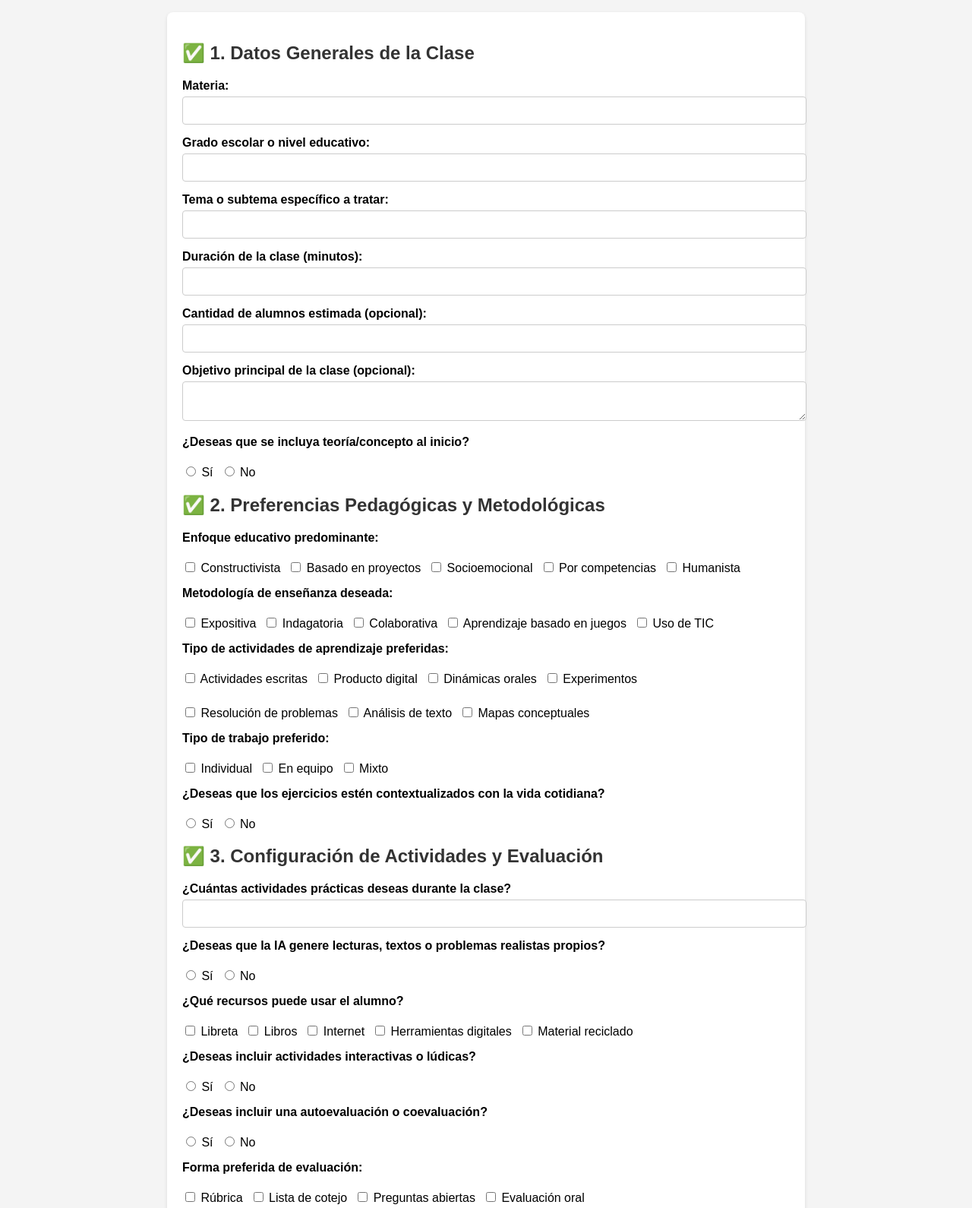
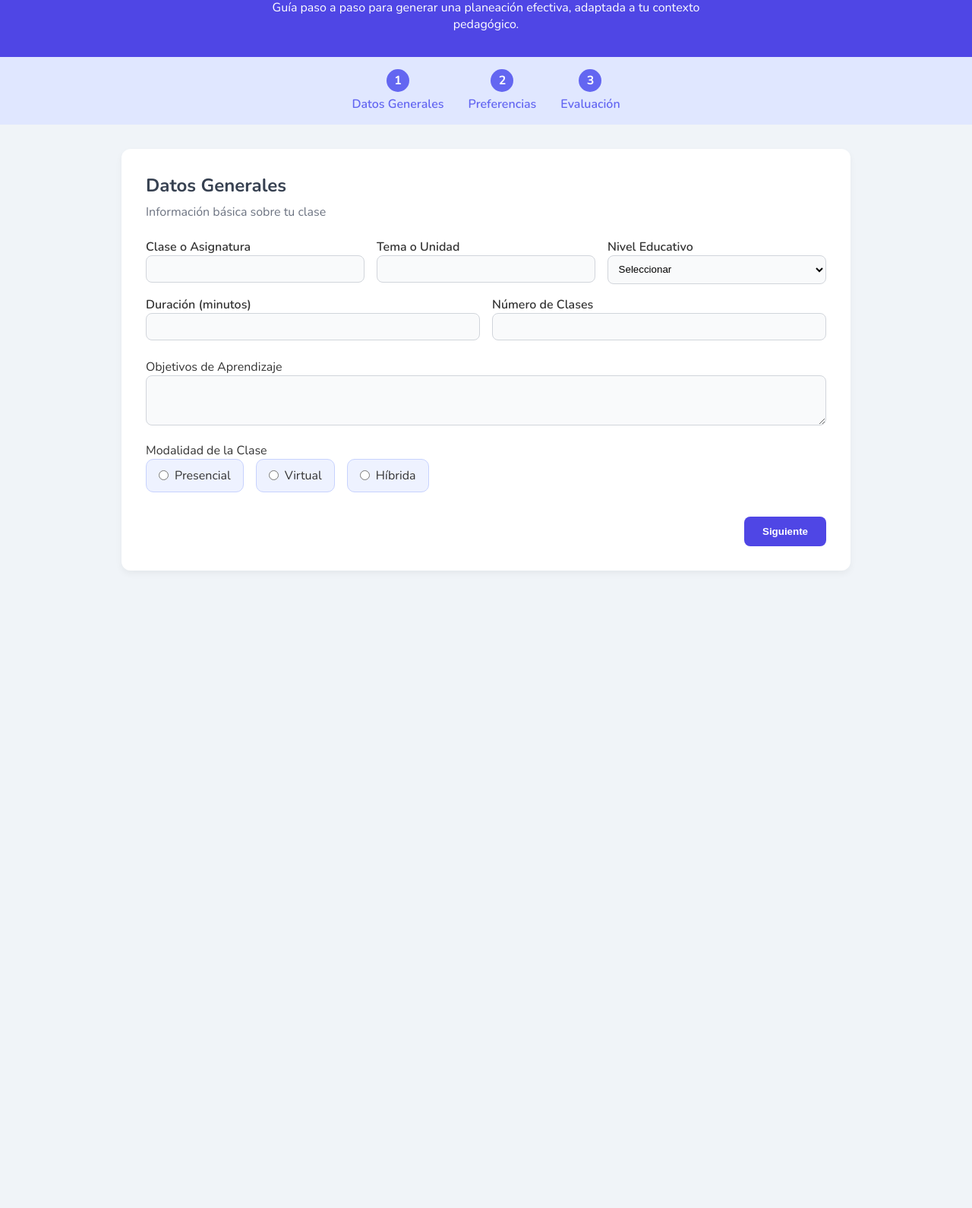
Before and after one commit to RafaelMenchaca/planeacion-docente-ia, a plain HTML site: page planeacion.html in a window 1280 px wide. Shown: the part 84-1674 px from the top of the page at 76% size. After the commit the page ends 867 px from the top, so only its background shows below. Drawn offline with nearby package versions, Linux system fonts and the light colour scheme.

Commit message:
se agrega la palenacion de iram donde tendremos que modificar algunas cosas del diseño

```diff
--- a/css/planeacion.css
+++ b/css/planeacion.css
@@ -1,101 +1,155 @@
+
+* {
+    margin: 0;
+    padding: 0;
+    box-sizing: border-box;
+}
+
 body {
-  font-family: "Segoe UI", Tahoma, Geneva, Verdana, sans-serif;
-  margin: 0;
-  padding: 2rem;
+    font-family: 'Nunito', sans-serif;
     background-color: #f0f4f8;
     color: #333;
 }
 
-h1 {
-  color: #1a73e8;
+header {
+    background-color: #4f46e5;
+    color: white;
+    padding: 2rem 1rem;
     text-align: center;
-  margin-bottom: 2rem;
 }
 
-form {
+header h1 {
+    font-size: 2rem;
+    margin-bottom: 0.5rem;
+}
+
+header p {
+    font-size: 1rem;
+    max-width: 600px;
+    margin: 0 auto;
+}
+
+.steps {
+    display: flex;
+    justify-content: center;
+    background-color: #e0e7ff;
+    padding: 1rem 0;
+    gap: 2rem;
+}
+
+.step {
+    display: flex;
+    flex-direction: column;
+    align-items: center;
+    color: #6366f1;
+    font-weight: 600;
+}
+
+.step span {
+    background-color: #6366f1;
+    color: white;
+    width: 30px;
+    height: 30px;
+    display: flex;
+    justify-content: center;
+    align-items: center;
+    border-radius: 50%;
+    margin-bottom: 0.3rem;
+    font-weight: bold;
+}
+
+.tab {
+    display: none;
+    background-color: white;
     max-width: 960px;
-  margin: auto;
-  background: #ffffff;
+    margin: 2rem auto;
     padding: 2rem;
     border-radius: 12px;
     box-shadow: 0 4px 10px rgba(0, 0, 0, 0.05);
 }
 
-fieldset {
-  border: 1px solid #dfe1e5;
-  padding: 1.5rem;
-  border-radius: 8px;
-  margin-bottom: 2rem;
-  background-color: #f9fbfd;
+.tab.active {
+    display: block;
 }
 
-legend {
-  font-weight: 600;
-  font-size: 1.1rem;
-  color: #202124;
-  padding: 0 0.5rem;
+h2 {
+    color: #374151;
+    font-size: 1.5rem;
+    margin-bottom: 0.5rem;
 }
 
-label {
-  display: block;
-  margin-top: 1rem;
-  font-weight: 500;
-  color: #5f6368;
+p.description {
+    color: #6b7280;
+    margin-bottom: 1.5rem;
+}
+
+.form-group {
+    display: flex;
+    flex-wrap: wrap;
+    gap: 1rem;
+    margin-bottom: 1.5rem;
+}
+
+.form-group label {
+    flex: 1 1 260px;
+    font-weight: 600;
 }
 
 input[type="text"],
-input[type="number"],
-textarea,
-select {
+select,
+textarea {
     width: 100%;
     padding: 0.6rem;
-  margin-top: 0.3rem;
-  border: 1px solid #dadce0;
-  border-radius: 6px;
-  font-size: 1rem;
-  transition: border-color 0.3s ease;
+    border: 1px solid #d1d5db;
+    border-radius: 8px;
+    background-color: #f9fafb;
 }
 
-input:focus,
-textarea:focus,
-select:focus {
-  border-color: #1a73e8;
-  outline: none;
+.checkbox-group,
+.radio-group {
+    display: flex;
+    flex-wrap: wrap;
+    gap: 1rem;
+    margin-bottom: 1rem;
 }
 
-.checkbox-group {
+.checkbox-group label,
+.radio-group label {
+    background-color: #eef2ff;
+    padding: 0.6rem 1rem;
+    border-radius: 10px;
+    border: 1px solid #c7d2fe;
+    cursor: pointer;
     display: flex;
-  flex-wrap: wrap;
+    align-items: center;
     gap: 0.5rem;
+}
+
+.range-labels {
+    display: flex;
+    justify-content: space-between;
+    font-size: 0.85rem;
+    color: #6b7280;
     margin-top: 0.5rem;
 }
 
-.checkbox-group label {
+.nav-buttons {
     display: flex;
-  align-items: center;
-  gap: 0.5rem;
-  width: calc(50% - 1rem);
-  background-color: #e8f0fe;
-  padding: 0.4rem 0.6rem;
-  border-radius: 5px;
-  font-size: 0.95rem;
+    justify-content: flex-end;
+    gap: 1rem;
+    margin-top: 2rem;
+}
+
+button {
+    background-color: #4f46e5;
+    color: white;
+    padding: 0.75rem 1.5rem;
+    border: none;
+    border-radius: 8px;
+    font-weight: 600;
     cursor: pointer;
 }
 
-button {
-  display: block;
-  width: 100%;
-  padding: 0.8rem;
-  background-color: #1a73e8;
-  color: white;
-  border: none;
-  border-radius: 8px;
-  font-size: 1.1rem;
-  font-weight: 600;
-  cursor: pointer;
-  transition: background-color 0.3s ease;
+button:hover {
+    background-color: #4338ca;
 }
-
-button:hover {
-  background-color: #1669c1;
-}
--- a/planeacion.html
+++ b/planeacion.html
@@ -1,251 +1,160 @@
 <!DOCTYPE html>
 <html lang="es">
 <head>
-  <link rel="=stylesheet" href="css/planeacion.css">
   <meta charset="UTF-8" />
-  <meta name="viewport" content="width=device-width, initial-scale=1.0" />
-  <title>Generador de Clases Docentes</title>
-  <style>
-    body {
-      font-family: Arial, sans-serif;
-      background-color: #f4f4f4;
-      margin: 0;
-      padding: 20px;
-    }
-    h1, h2 {
-      color: #333;
-    }
-    form {
-      background-color: #fff;
-      padding: 20px;
-      border-radius: 8px;
-      box-shadow: 0 2px 5px rgba(0,0,0,0.1);
-      max-width: 800px;
-      margin: auto;
-    }
-    label {
-      display: block;
-      margin-top: 15px;
-      font-weight: bold;
-    }
-    input[type="text"], input[type="number"], textarea, select {
-      width: 100%;
-      padding: 10px;
-      margin-top: 5px;
-      border: 1px solid #ccc;
-      border-radius: 4px;
-    }
-    .checkbox-group, .radio-group {
-      display: flex;
-      flex-wrap: wrap;
-      gap: 10px;
-      margin-top: 5px;
-    }
-    .checkbox-group label, .radio-group label {
-      font-weight: normal;
-    }
-    button {
-      margin-top: 20px;
-      padding: 10px 20px;
-      background-color: #28a745;
-      color: #fff;
-      border: none;
-      border-radius: 5px;
-      cursor: pointer;
-    }
-    button:hover {
-      background-color: #218838;
-    }
-  </style>
+  <meta name="viewport" content="width=device-width, initial-scale=1.0">
+  <title>Planificación Escolar</title>
+  <link href="https://fonts.googleapis.com/css2?family=Nunito:wght@400;600;700&display=swap" rel="stylesheet">
+  <link rel="stylesheet" href="./css/planeacion.css">
 </head>
 <body>
-  <h1>Generador de Planeación de Clases</h1>
-  <form id="formulario-planeacion">
-    <h2>✅ 1. Datos Generales de la Clase</h2>
 
-    <label>Materia:</label>
-    <input type="text" name="materia" />
+  <header>
+    <h1>Planificación Escolar Asistida</h1>
+    <p>Guía paso a paso para generar una planeación efectiva, adaptada a tu contexto pedagógico.</p>
+  </header>
 
-    <label>Grado escolar o nivel educativo:</label>
-    <input type="text" name="nivel" />
+  <div class="steps">
+    <div class="step"><span>1</span>Datos Generales</div>
+    <div class="step"><span>2</span>Preferencias</div>
+    <div class="step"><span>3</span>Evaluación</div>
+  </div>
 
-    <label>Tema o subtema específico a tratar:</label>
-    <input type="text" name="tema" />
+  <form id="wizardForm">
 
-    <label>Duración de la clase (minutos):</label>
-    <input type="number" name="duracion" />
-
-    <label>Cantidad de alumnos estimada (opcional):</label>
-    <input type="number" name="alumnos" />
-
-    <label>Objetivo principal de la clase (opcional):</label>
-    <textarea name="objetivo"></textarea>
-
-    <label>¿Deseas que se incluya teoría/concepto al inicio?</label>
-    <div class="radio-group">
-      <label><input type="radio" name="teoria" value="Sí" /> Sí</label>
-      <label><input type="radio" name="teoria" value="No" /> No</label>
+    <div class="tab active" id="tab1">
+      <h2>Datos Generales</h2>
+      <p class="description">Información básica sobre tu clase</p>
+      <div class="form-group">
+        <label>Clase o Asignatura<br><input type="text" /></label>
+        <label>Tema o Unidad<br><input type="text" /></label>
+        <label>Nivel Educativo<br>
+          <select>
+            <option>Seleccionar</option>
+            <option>Preescolar</option>
+            <option>Primaria Grado 1°</option>
+            <option>Primaria Grado 2°</option>
+            <option>Primaria Grado 3°</option>
+            <option>Primaria Grado 4°</option>
+            <option>Primaria Grado 5°</option>
+            <option>Primaria Grado 6°</option>
+            <option>Secundaria  Grado 1°</option>
+            <option>Secundaria  Grado 2°</option>
+            <option>Secundaria  Grado 3°</option>
+            <option>Preparatoria semestre 1° </option>
+            <option>Preparatoria semestre 2° </option>
+            <option>Preparatoria semestre 3° </option>
+            <option>Preparatoria semestre 4° </option>
+            <option>Preparatoria semestre 5° </option>
+            <option>Preparatoria semestre 6° </option>
+            <option>Universidad</option>
+          </select>
+        </label>
+        <label>Duración (minutos)<br><input type="text" /></label>
+        <label>Número de Clases<br><input type="text" /></label>
+      </div>
+      <label>Objetivos de Aprendizaje<br><textarea rows="3"></textarea></label>
+      <p style="margin-top: 1rem;">Modalidad de la Clase</p>
+      <div class="radio-group">
+        <label><input type="radio" name="modalidad"> Presencial</label>
+        <label><input type="radio" name="modalidad"> Virtual</label>
+        <label><input type="radio" name="modalidad"> Híbrida</label>
+      </div>
+      <div class="nav-buttons">
+        <button type="button" onclick="nextTab(1)">Siguiente</button>
+      </div>
     </div>
 
-    <h2>✅ 2. Preferencias Pedagógicas y Metodológicas</h2>
-
-    <label>Enfoque educativo predominante:</label>
-    <div class="checkbox-group">
-      <label><input type="checkbox" name="enfoque" value="Constructivista" /> Constructivista</label>
-      <label><input type="checkbox" name="enfoque" value="Basado en proyectos" /> Basado en proyectos</label>
-      <label><input type="checkbox" name="enfoque" value="Socioemocional" /> Socioemocional</label>
-      <label><input type="checkbox" name="enfoque" value="Por competencias" /> Por competencias</label>
-      <label><input type="checkbox" name="enfoque" value="Humanista" /> Humanista</label>
+    <div class="tab" id="tab2">
+      <h2>Preferencias Pedagógicas</h2>
+      <p class="description">Metodologías, estilos y tecnología</p>
+      <div class="checkbox-group">
+        <label><input type="checkbox"> Constructivismo</label>
+        <label><input type="checkbox"> Aprendizaje Significativo</label>
+        <label><input type="checkbox"> Colaborativo</label>
+        <label><input type="checkbox"> Aula Invertida</label>
+      </div>
+      <div class="checkbox-group">
+        <label><input type="checkbox"> Pensamiento Crítico</label>
+        <label><input type="checkbox"> Creatividad</label>
+        <label><input type="checkbox"> Comunicación</label>
+        <label><input type="checkbox"> Alfabetización Digital</label>
+      </div  class="tab" id="tab2">
+      <p class="description">Estilo de Aprendizaje Preferido</p>
+      <div class="checkbox-group">
+       <label><input type="checkbox" />Actividades Escritas</label>
+       <label><input type="checkbox" />Producto Digital</label>
+       <label><input type="checkbox" />Dinamicas Orales</label>
+       <label><input type="checkbox" />Experimentos</label>
+       <label><input type="checkbox" />Resolucion De Problemas</label>
+       <label><input type="checkbox" />Analisis De Texto</label>
+       <label><input type="checkbox" />Organizadores Graficos</label>
+      </div>
+      <label>Consideraciones Especiales<br><textarea rows="2"></textarea></label>
+      <div class="nav-buttons">
+        <button type="button" onclick="nextTab(-1)">Anterior</button>
+        <button type="button" onclick="nextTab(1)">Siguiente</button>
+      </div>
     </div>
 
-    <label>Metodología de enseñanza deseada:</label>
-    <div class="checkbox-group">
-      <label><input type="checkbox" name="metodologia" value="Expositiva" /> Expositiva</label>
-      <label><input type="checkbox" name="metodologia" value="Indagatoria" /> Indagatoria</label>
-      <label><input type="checkbox" name="metodologia" value="Colaborativa" /> Colaborativa</label>
-      <label><input type="checkbox" name="metodologia" value="Juegos" /> Aprendizaje basado en juegos</label>
-      <label><input type="checkbox" name="metodologia" value="TIC" /> Uso de TIC</label>
+    <div class="tab" id="tab3">
+      <h2>Configuracion De Actividades</h2>
+      <p class="description">Estructura De La Clase</p>
+      <div class="checkbox-group">
+        <label><input type="checkbox" checked> Inicio Motivador</label>
+        <label><input type="checkbox" checked> Desarrollo de Contenido</label>
+        <label><input type="checkbox" checked> Práctica Guiada</label>
+        <label><input type="checkbox" checked> Práctica independiente</label>
+        <label><input type="checkbox" checked> Cierre Reflexivo</label>
+      </div>
+      <p class="description">Metodos De Evaluacion</p>
+      <div class="checkbox-group">
+        <label><input type="checkbox"> Evalucion Formativa</label>
+        <label><input type="checkbox"> Evaluacion Sumativa</label>
+        <label><input type="checkbox"> Autoevaluacion</label>
+        <label><input type="checkbox"> Coevaluacion</label>
+      </div>
+      <p class="description">Tipos De Actividades</p>
+      <div class="checkbox-group">
+        <label><input type="checkbox"> Exposicion</label>
+        <label><input type="checkbox"> Debate o Discucion</label>
+        <label><input type="checkbox"> Trabajo En equipo</label>
+        <label><input type="checkbox"> Investigacion</label>
+        <label><input type="checkbox"> Juego Educativo</label>
+        <label><input type="checkbox"> Proyecto</label>
+      </div>
+      <p class="description">Recursos Necesarios</p>
+      <div class="checkbox-group">
+        <label><input type="checkbox"> Presentación Digital</label>
+        <label><input type="checkbox"> Material Impreso</label>
+        <label><input type="checkbox"> Videos</label>
+        <label><input type="checkbox"> Apps Educativas</label>
+        <label><input type="checkbox"> Material Manupulativos</label>
+      </div>
+      <div class="nav-buttons">
+        <button type="button" onclick="nextTab(-1)">Anterior</button>
+        <button type="submit">Finalizar</button>
+      </div>
     </div>
 
-    <label>Tipo de actividades de aprendizaje preferidas:</label>
-    <div class="checkbox-group">
-      <label><input type="checkbox" name="actividades" value="Escritas" /> Actividades escritas</label>
-      <label><input type="checkbox" name="actividades" value="Producto digital" /> Producto digital</label>
-      <label><input type="checkbox" name="actividades" value="Dinámicas orales" /> Dinámicas orales</label>
-      <label><input type="checkbox" name="actividades" value="Experimentos" /> Experimentos</label>
-      <label><input type="checkbox" name="actividades" value="Problemas" /> Resolución de problemas</label>
-      <label><input type="checkbox" name="actividades" value="Análisis de texto" /> Análisis de texto</label>
-      <label><input type="checkbox" name="actividades" value="Mapas conceptuales" /> Mapas conceptuales</label>
-    </div>
+  </form>
 
-    <label>Tipo de trabajo preferido:</label>
-    <div class="checkbox-group">
-      <label><input type="checkbox" name="trabajo" value="Individual" /> Individual</label>
-      <label><input type="checkbox" name="trabajo" value="Equipo" /> En equipo</label>
-      <label><input type="checkbox" name="trabajo" value="Mixto" /> Mixto</label>
-    </div>
+  <script>
+    let currentTab = 1;
 
-    <label>¿Deseas que los ejercicios estén contextualizados con la vida cotidiana?</label>
-    <div class="radio-group">
-      <label><input type="radio" name="contexto" value="Sí" /> Sí</label>
-      <label><input type="radio" name="contexto" value="No" /> No</label>
-    </div>
+    function nextTab(step) {
+      const tabs = document.querySelectorAll(".tab");
+      const steps = document.querySelectorAll(".step");
 
-    <h2>✅ 3. Configuración de Actividades y Evaluación</h2>
+      tabs[currentTab - 1].classList.remove("active");
+      steps[currentTab - 1].classList.remove("active");
 
-    <label>¿Cuántas actividades prácticas deseas durante la clase?</label>
-    <input type="number" name="actividades_practicas" />
+      currentTab += step;
 
-    <label>¿Deseas que la IA genere lecturas, textos o problemas realistas propios?</label>
-    <div class="radio-group">
-      <label><input type="radio" name="lecturas_ia" value="Sí" /> Sí</label>
-      <label><input type="radio" name="lecturas_ia" value="No" /> No</label>
-    </div>
-
-    <label>¿Qué recursos puede usar el alumno?</label>
-    <div class="checkbox-group">
-      <label><input type="checkbox" name="recursos" value="Libreta" /> Libreta</label>
-      <label><input type="checkbox" name="recursos" value="Libros" /> Libros</label>
-      <label><input type="checkbox" name="recursos" value="Internet" /> Internet</label>
-      <label><input type="checkbox" name="recursos" value="Herramientas digitales" /> Herramientas digitales</label>
-      <label><input type="checkbox" name="recursos" value="Material reciclado" /> Material reciclado</label>
-    </div>
-
-    <label>¿Deseas incluir actividades interactivas o lúdicas?</label>
-    <div class="radio-group">
-      <label><input type="radio" name="ludicas" value="Sí" /> Sí</label>
-      <label><input type="radio" name="ludicas" value="No" /> No</label>
-    </div>
-
-    <label>¿Deseas incluir una autoevaluación o coevaluación?</label>
-    <div class="radio-group">
-      <label><input type="radio" name="auto_coeval" value="Sí" /> Sí</label>
-      <label><input type="radio" name="auto_coeval" value="No" /> No</label>
-    </div>
-
-    <label>Forma preferida de evaluación:</label>
-    <div class="checkbox-group">
-      <label><input type="checkbox" name="evaluacion" value="Rúbrica" /> Rúbrica</label>
-      <label><input type="checkbox" name="evaluacion" value="Lista de cotejo" /> Lista de cotejo</label>
-      <label><input type="checkbox" name="evaluacion" value="Preguntas abiertas" /> Preguntas abiertas</label>
-      <label><input type="checkbox" name="evaluacion" value="Evaluación oral" /> Evaluación oral</label>
-    </div>
-
-    <label>¿Qué resultado esperas que el alumno logre al final?</label>
-    <input type="text" name="resultado_esperado" />
-
-    <h2>✅ BONUS: Para generación de múltiples clases</h2>
-
-    <label>Nombre del bloque temático o unidad didáctica:</label>
-    <input type="text" name="bloque" />
-
-    <label>Número de clases por bloque:</label>
-    <input type="number" name="numero_clases" />
-
-    <label>Nivel de dificultad general del bloque:</label>
-    <select name="dificultad">
-      <option value="Básico">Básico</option>
-      <option value="Medio">Medio</option>
-      <option value="Avanzado">Avanzado</option>
-    </select>
-
-    <label>Objetivo general del bloque:</label>
-    <textarea name="objetivo_bloque"></textarea>
-
-    <label>¿Deseas que los productos de clase sean variados y no repetitivos?</label>
-    <div class="radio-group">
-      <label><input type="radio" name="productos_variedad" value="Sí" /> Sí</label>
-      <label><input type="radio" name="productos_variedad" value="No" /> No</label>
-    </div>
-
-    <button type="submit">Generar Clase</button>
-  </form>
-<script>
-  document.getElementById('formulario-planeacion').addEventListener('submit', function(e) {
-    e.preventDefault();
-
-    const form = e.target;
-    const data = new FormData(form);
-    const getMultiple = name => [...form.querySelectorAll(`input[name="${name}"]:checked`)].map(i => i.value).join(', ');
-    const getRadio = name => form.querySelector(`input[name="${name}"]:checked`)?.value || 'No especificado';
-
-    let contenido = `PLANEACIÓN DE CLASE DOCENTE\n\n`;
-
-    contenido += `✅ 1. DATOS GENERALES DE LA CLASE\n`;
-    contenido += `Materia: ${data.get('materia')}\n`;
-    contenido += `Grado escolar o nivel educativo: ${data.get('nivel')}\n`;
-    contenido += `Tema o subtema específico a tratar: ${data.get('tema')}\n`;
-    contenido += `Duración de la clase (minutos): ${data.get('duracion')}\n`;
-    contenido += `Cantidad de alumnos estimada: ${data.get('alumnos')}\n`;
-    contenido += `Objetivo principal de la clase: ${data.get('objetivo')}\n`;
-    contenido += `¿Incluir teoría al inicio?: ${getRadio('teoria')}\n\n`;
-
-    contenido += `✅ 2. PREFERENCIAS PEDAGÓGICAS Y METODOLÓGICAS\n`;
-    contenido += `Enfoque educativo predominante: ${getMultiple('enfoque')}\n`;
-    contenido += `Metodología de enseñanza: ${getMultiple('metodologia')}\n`;
-    contenido += `Actividades de aprendizaje preferidas: ${getMultiple('actividades')}\n`;
-    contenido += `Tipo de trabajo preferido: ${getMultiple('trabajo')}\n`;
-    contenido += `¿Contextualizar con la vida cotidiana?: ${getRadio('contexto')}\n\n`;
-
-    contenido += `✅ 3. CONFIGURACIÓN DE ACTIVIDADES Y EVALUACIÓN\n`;
-    contenido += `Número de actividades prácticas: ${data.get('actividades_practicas')}\n`;
-    contenido += `¿Lecturas o problemas generados por IA?: ${getRadio('lecturas_ia')}\n`;
-    contenido += `Recursos permitidos para el alumno: ${getMultiple('recursos')}\n`;
-    contenido += `¿Incluir actividades lúdicas?: ${getRadio('ludicas')}\n`;
-    contenido += `¿Incluir autoevaluación o coevaluación?: ${getRadio('auto_coeval')}\n`;
-    contenido += `Forma de evaluación preferida: ${getMultiple('evaluacion')}\n`;
-
-    // BONUS opcional: puedes seguir añadiendo datos extra aquí si los tienes definidos en el HTML
-
-    // Crear archivo y descargarlo
-    const blob = new Blob([contenido], { type: 'text/plain;charset=utf-8' });
-    const link = document.createElement('a');
-    link.href = URL.createObjectURL(blob);
-    link.download = 'planeacion_clase.txt';
-    link.click();
-  });
-</script>
-
+      tabs[currentTab - 1].classList.add("active");
+      steps[currentTab - 1].classList.add("active");
+    }
+  </script>
 
 </body>
 </html>
```
Lines whose indentation alone changed are shown as unchanged.
